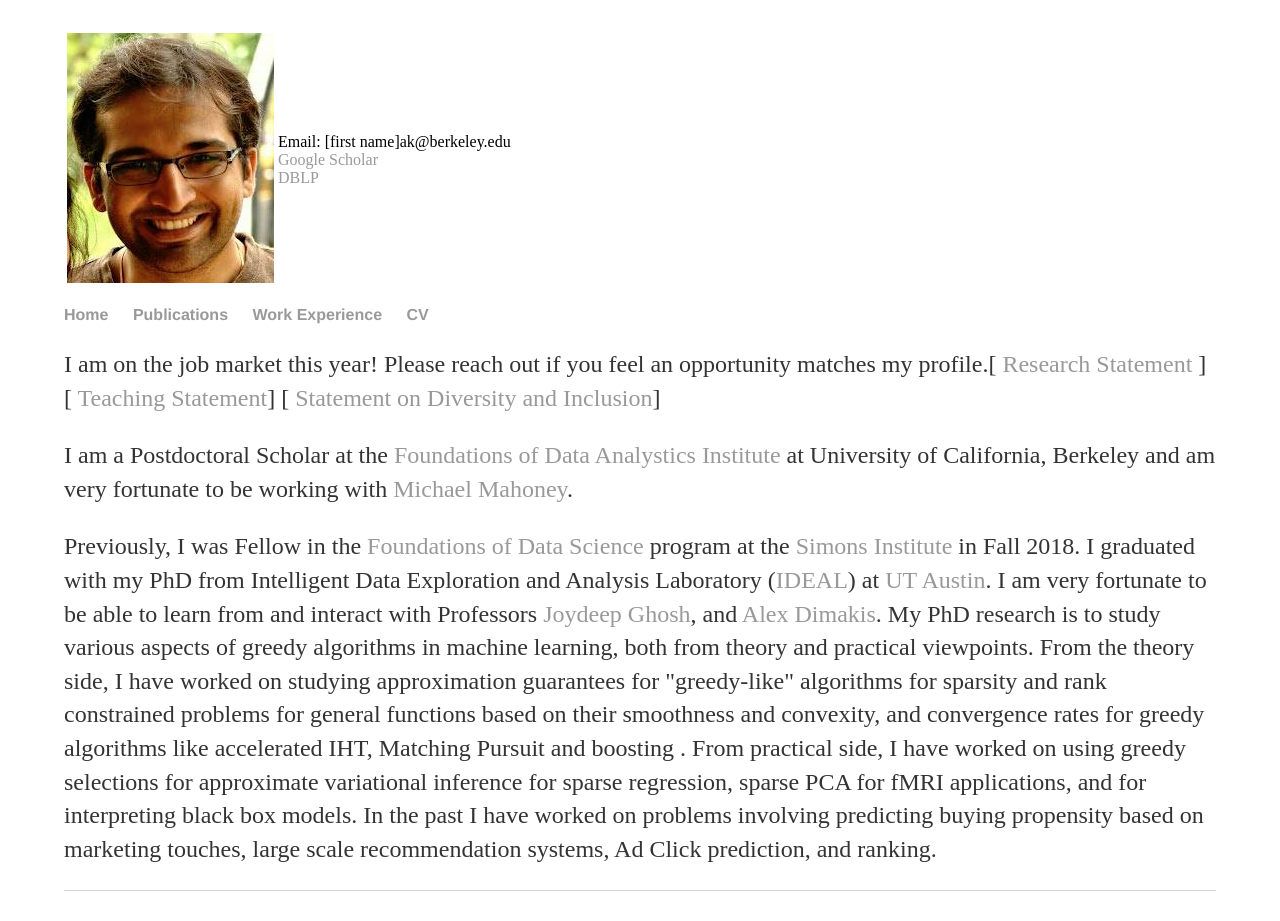
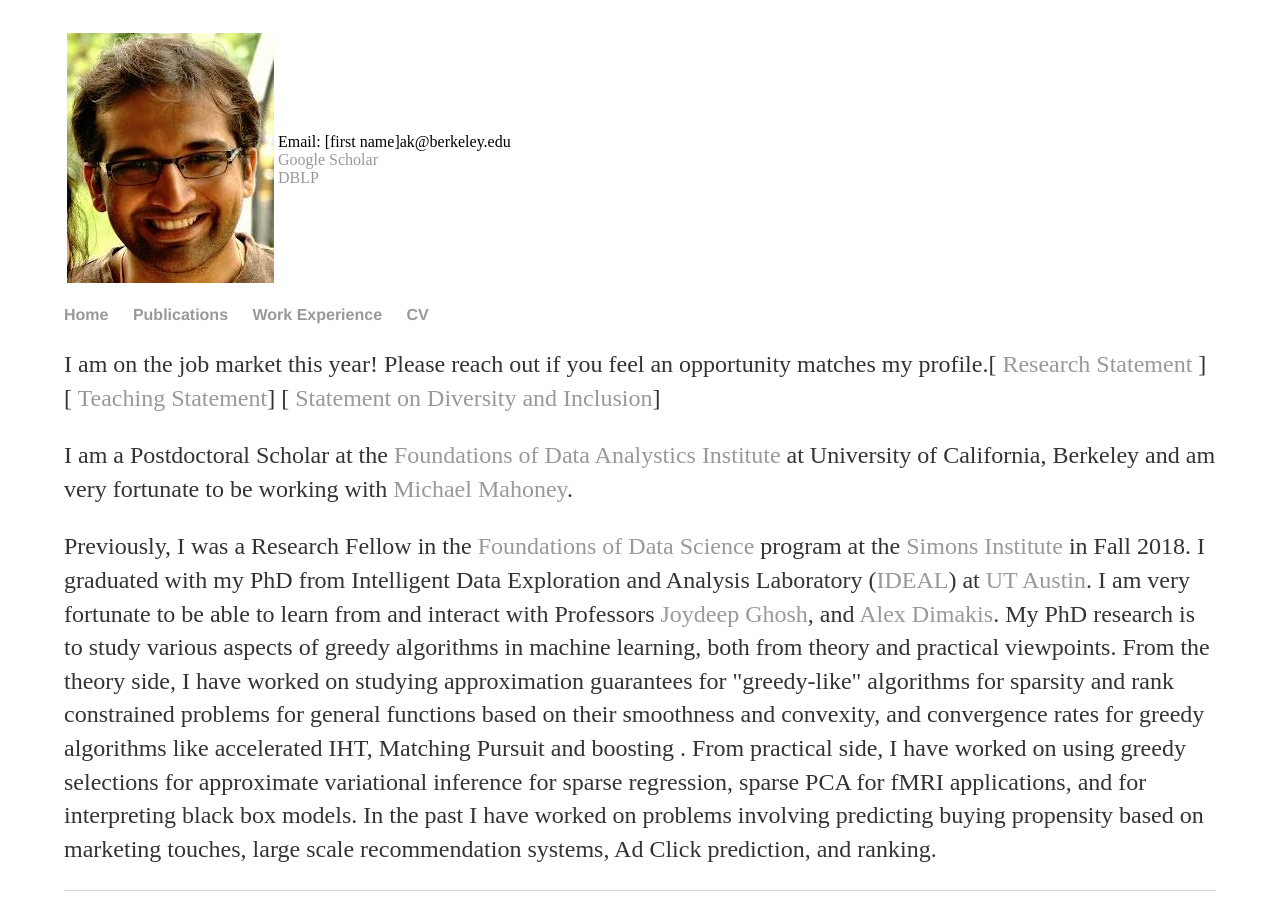
Before and after one commit to rjvak7/rjvak7.github.io, a Jekyll site: the page built from index.html, in a window 1280 px wide. Built offline with Jekyll 4.4.1, drawn with Linux system fonts in a browser that asks for light colours.

Commit message:
update pubs

```diff
--- a/index.html
+++ b/index.html
@@ -7,6 +7,6 @@ title: Rajiv Khanna -- Home
 
 	<p> I am a Postdoctoral Scholar at the <a href="https://foda.berkeley.edu"> Foundations of Data Analystics Institute</a> at University of California, Berkeley and am very fortunate to be working with <a href=https://www.stat.berkeley.edu/~mmahoney/>Michael Mahoney</a>.
 
-    <p> Previously, I was Fellow in the <a href="https://simons.berkeley.edu/programs/dl2019">Foundations of Data Science</a> program at the <a href="https://simons.berkeley.edu/">Simons Institute</a> in Fall 2018. I graduated with my PhD from Intelligent Data Exploration and Analysis Laboratory (<a href="http://www.ideal.ece.utexas.edu">IDEAL</a>) at <a href="http://www.utexas.edu/">UT Austin</a>. I am very fortunate to be able to learn from and interact with Professors <a href="http://www.ideal.ece.utexas.edu/ghosh">Joydeep Ghosh</a>, and <a href="http://users.ece.utexas.edu/~dimakis/"> Alex Dimakis</a>. My PhD research is to study various aspects of greedy algorithms in machine learning, both from theory and practical viewpoints. From the theory side, I have worked on studying approximation guarantees for "greedy-like" algorithms for sparsity and rank constrained problems for general functions based on their smoothness and convexity, and convergence rates for greedy algorithms like accelerated IHT, Matching Pursuit and boosting . From practical side, I have worked on using greedy selections for approximate variational inference for sparse regression, sparse PCA for fMRI applications, and for interpreting black box models. In the past I have worked on problems involving predicting buying propensity based on marketing touches, large scale recommendation systems, Ad Click prediction, and ranking.
+    <p> Previously, I was a Research Fellow in the <a href="https://simons.berkeley.edu/programs/dl2019">Foundations of Data Science</a> program at the <a href="https://simons.berkeley.edu/">Simons Institute</a> in Fall 2018. I graduated with my PhD from Intelligent Data Exploration and Analysis Laboratory (<a href="http://www.ideal.ece.utexas.edu">IDEAL</a>) at <a href="http://www.utexas.edu/">UT Austin</a>. I am very fortunate to be able to learn from and interact with Professors <a href="http://www.ideal.ece.utexas.edu/ghosh">Joydeep Ghosh</a>, and <a href="http://users.ece.utexas.edu/~dimakis/"> Alex Dimakis</a>. My PhD research is to study various aspects of greedy algorithms in machine learning, both from theory and practical viewpoints. From the theory side, I have worked on studying approximation guarantees for "greedy-like" algorithms for sparsity and rank constrained problems for general functions based on their smoothness and convexity, and convergence rates for greedy algorithms like accelerated IHT, Matching Pursuit and boosting . From practical side, I have worked on using greedy selections for approximate variational inference for sparse regression, sparse PCA for fMRI applications, and for interpreting black box models. In the past I have worked on problems involving predicting buying propensity based on marketing touches, large scale recommendation systems, Ad Click prediction, and ranking.
 
 </div>
```
